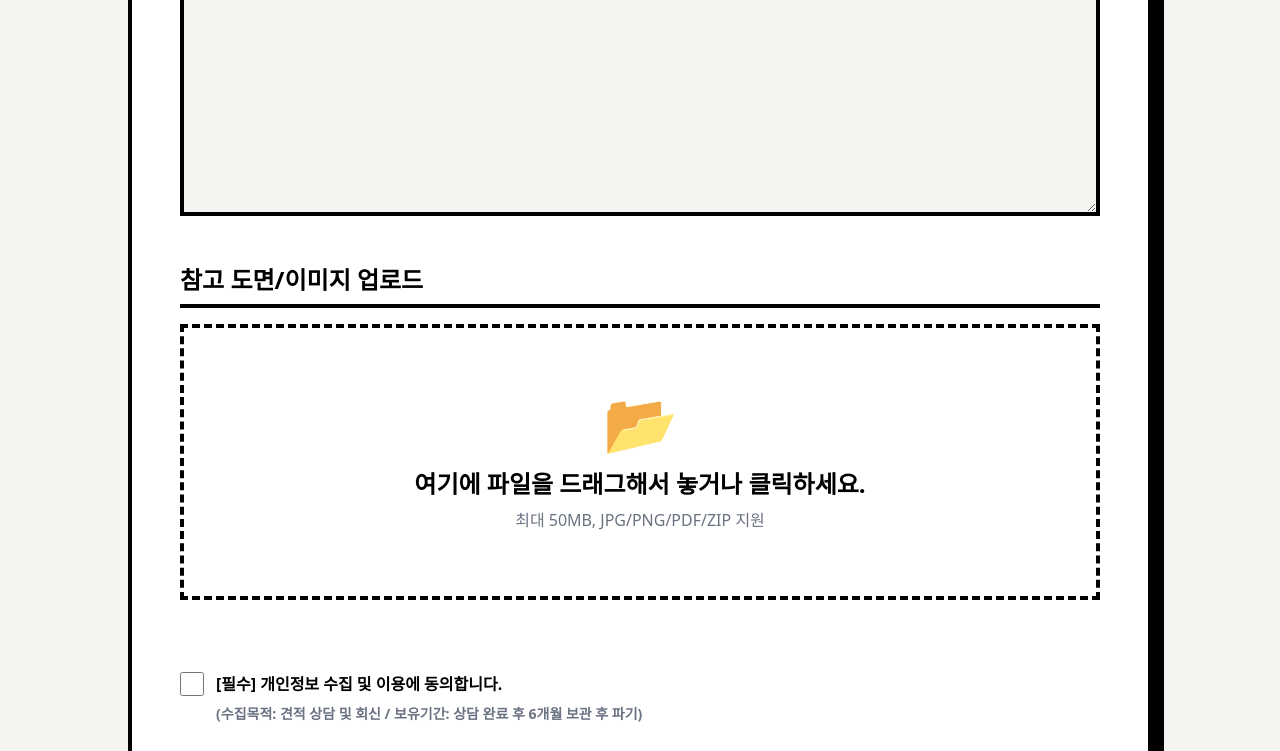
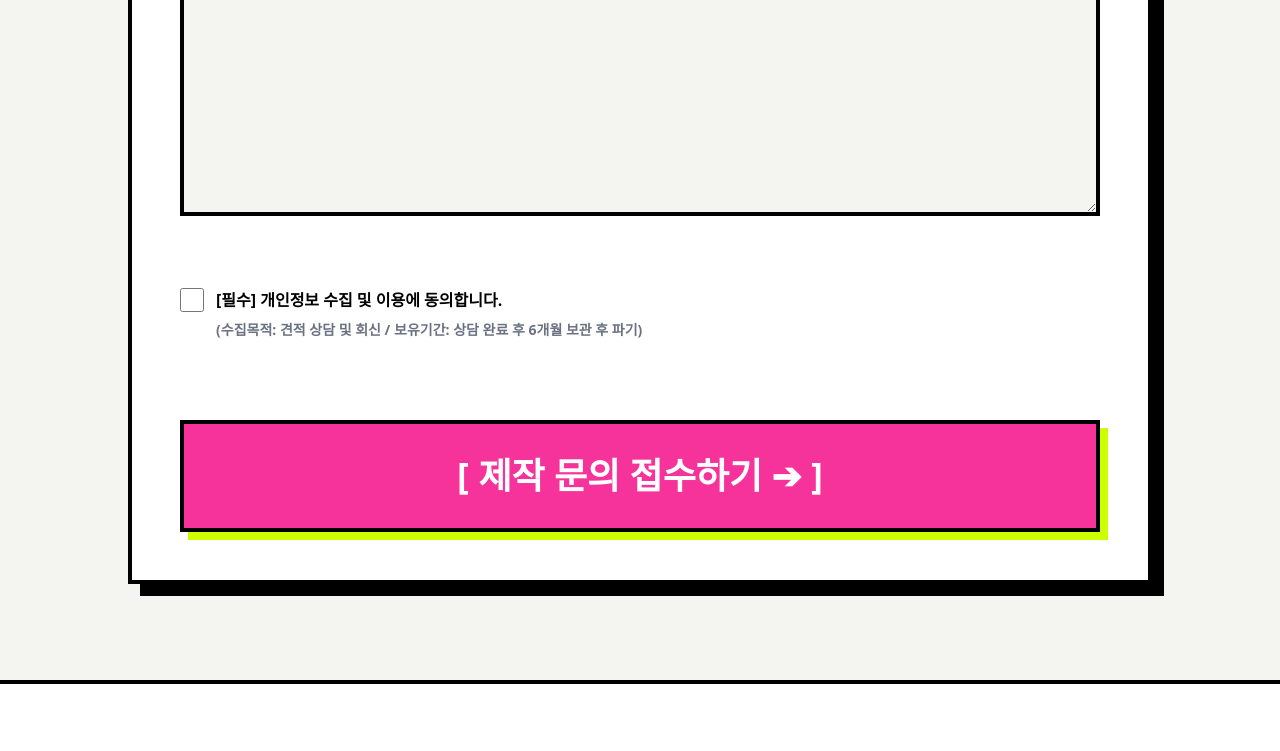
Before and after one commit to tlsthckk-maker/craftdesign, a Next.js app: page /contact in a window 1280 px wide. Shown: the part 628-1379 px from the top of the page. Built offline with nearby package versions, Linux system fonts and the light colour scheme.

Commit message:
feat: remove file upload from contact form

```diff
--- a/src/app/contact/page.tsx
+++ b/src/app/contact/page.tsx
@@ -8,7 +8,6 @@ export default function ContactPage() {
   const [isLoading, setIsLoading] = useState(false);
   const [isSuccess, setIsSuccess] = useState(false);
   const [isAgreed, setIsAgreed] = useState(false);
-  const [selectedFiles, setSelectedFiles] = useState<File[]>([]);
 
   const handleSubmit = (e: React.FormEvent) => {
     e.preventDefault();
@@ -84,44 +83,7 @@ export default function ContactPage() {
             </div>
           </div>
 
-          {/* 파일 업로드 영역 */}
-          <div className="flex flex-col gap-4">
-            <label className="font-black text-xl md:text-2xl uppercase border-b-4 border-black pb-2 inline-block">참고 도면/이미지 업로드</label>
-            <div className="relative border-4 border-dashed border-black bg-white hover:bg-[#F4F4F0] transition-colors p-8 md:p-16 flex flex-col items-center justify-center cursor-pointer group">
-              <div className="text-4xl md:text-6xl mb-4 group-hover:scale-110 transition-transform">📂</div>
 
-              {selectedFiles.length > 0 ? (
-                <div className="flex flex-col items-center z-0 w-full max-w-md">
-                  <p className="text-lg md:text-2xl font-black text-blue-600 break-keep mb-3">
-                    {selectedFiles.length}개의 파일이 선택됨
-                  </p>
-                  <ul className="text-sm md:text-base text-gray-700 font-bold max-h-32 overflow-y-auto w-full text-center px-4 space-y-1">
-                    {selectedFiles.map((file, idx) => (
-                      <li key={idx} className="truncate bg-gray-100 py-1 px-3 rounded">{file.name}</li>
-                    ))}
-                  </ul>
-                  <p className="text-xs md:text-sm text-gray-500 font-medium mt-4">박스를 다시 클릭하여 파일을 변경할 수 있습니다.</p>
-                </div>
-              ) : (
-                <>
-                  <p className="text-lg md:text-2xl font-bold text-center break-keep">여기에 파일을 드래그해서 놓거나 클릭하세요.</p>
-                  <p className="text-sm md:text-base text-gray-500 font-medium mt-2 text-center">최대 50MB, JPG/PNG/PDF/ZIP 지원</p>
-                </>
-              )}
-
-              <input
-                type="file"
-                name="attachment"
-                multiple
-                className="absolute inset-0 w-full h-full opacity-0 cursor-pointer z-10"
-                onChange={(e) => {
-                  if (e.target.files) {
-                    setSelectedFiles(Array.from(e.target.files));
-                  }
-                }}
-              />
-            </div>
-          </div>
 
           {/* 개인정보 수집 동의 */}
           <div className="flex flex-col gap-2 mt-4 md:mt-6">
```
